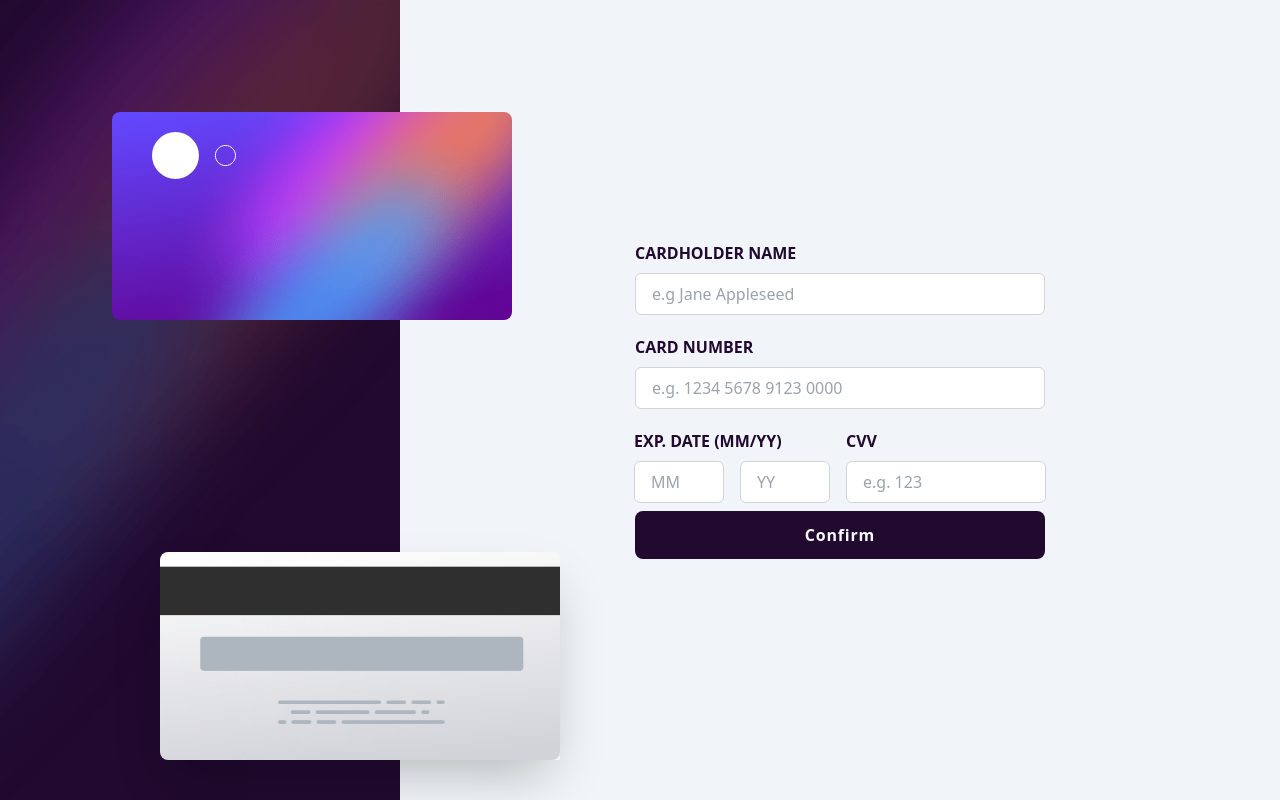
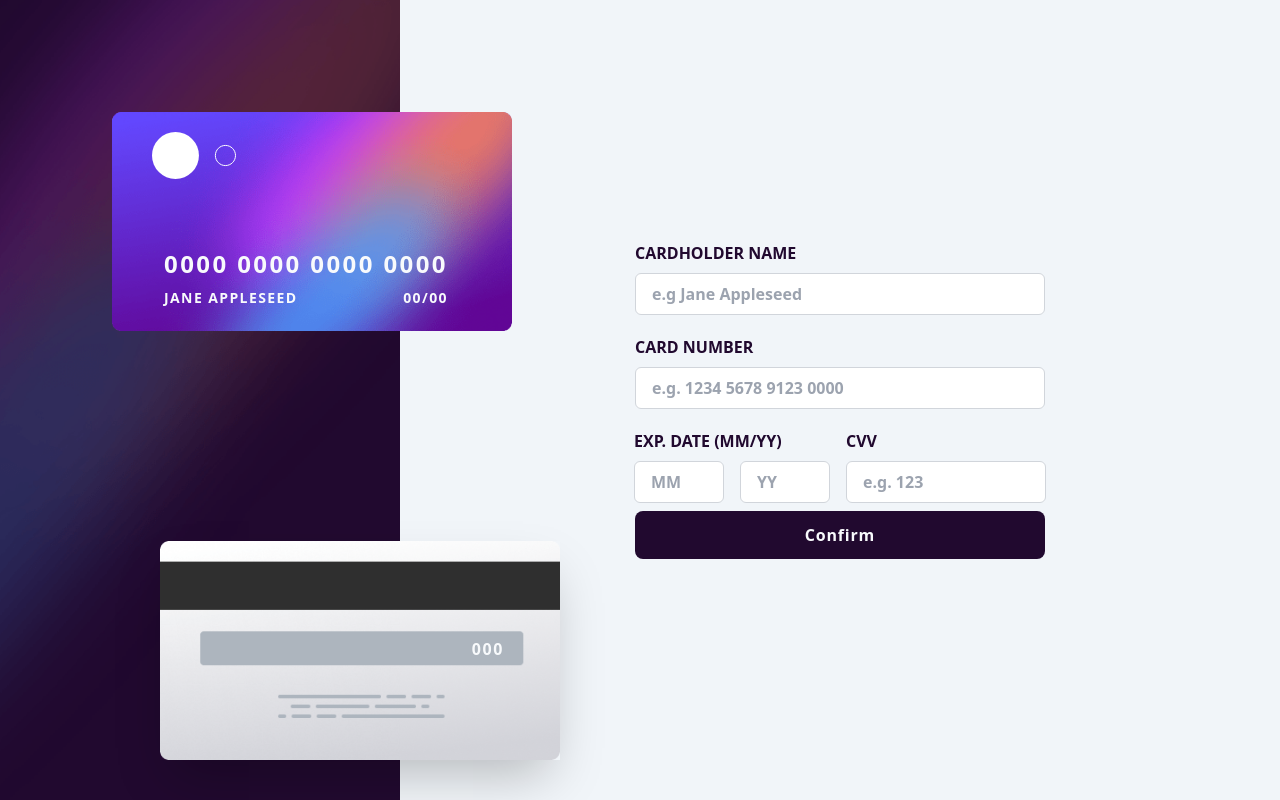
Before and after one commit to Guidotss/interactive-card, a Next.js app: page / in a window 1280 px wide. Built offline with nearby package versions, Linux system fonts and the light colour scheme.

Commit message:
Agregando manejo de formulario con react-hook-form y validando campos

```diff
--- a/package.json
+++ b/package.json
@@ -20,6 +20,7 @@
     "postcss": "8.4.24",
     "react": "18.2.0",
     "react-dom": "18.2.0",
+    "react-hook-form": "^7.44.3",
     "tailwindcss": "3.3.2",
     "typescript": "5.1.3"
   }
--- a/src/app/page.tsx
+++ b/src/app/page.tsx
@@ -1,12 +1,10 @@
 import { CardBack, CardFront, NewCardForm } from "@/components";
 import Image from "next/image";
-
 
 export default function Home() {
   return (
     <main className="flex items-center bg-slate-100">
       <div>
-
         <Image
           className="h-screen sm:w-[400px] object-cover"
           src="/images/bg-main-desktop.png"
@@ -15,15 +13,15 @@ export default function Home() {
           height={500}
         />
       </div>
-      <div className="absolute z-10 left-44 top-52 sm:top-28 sm:left-28">
-        <CardFront/>
+      <div className="absolute z-10 2xl:left-44 2xl:top-56 sm:top-28 sm:left-28">
+        <CardFront />
       </div>
-      <div className="absolute z-10 left-72 bottom-40 sm:bottom-10 sm:left-40 shadow-2xl">
-        <CardBack/>
+      <div className="absolute z-10 2xl:left-72 2xl:bottom-56 sm:bottom-10 sm:left-40 shadow-2xl">
+        <CardBack />
       </div>
       <div className="flex-1">
-        <NewCardForm/>
+        <NewCardForm />
       </div>
     </main>
-  )
+  );
 }
--- a/src/components/CardBack.tsx
+++ b/src/components/CardBack.tsx
@@ -1,13 +1,27 @@
+'use client'
+import { CardContext } from "@/context"
 import Image from "next/image"
+import { useContext } from "react"
 
 export const CardBack = () => {
+  const { cvv } = useContext(CardContext);
   return (
+    <div>
       <Image
-        className="sm:w-[400px] h-52 sm:rounded-lg object-cover"
+          className="sm:w-[400px] sm:rounded-lg object-cover w-full"
           src="/images/bg-card-back.png"
           alt="Picture of the author"
           width={500}
           height={500}
       />
+      <div className="absolute top-24 right-14">
+        <span className="text-md font-semibold text-slate-50 tracking-widest">
+          {
+            cvv.length === 0 && "000"
+          }
+          { cvv }
+        </span>
+      </div>
+    </div>
   )
 }
--- a/src/components/CardFront.tsx
+++ b/src/components/CardFront.tsx
@@ -6,42 +6,53 @@ import { useContext } from "react";
 import { CardContext } from "@/context";
 
 export const CardFront = () => {
-  const { cardName, cardNumber, cvv, expDate } = useContext(CardContext);
-  console.log({
-    cardName,
-    cardNumber,
-    cvv,
-    expDate,
-  });
+  const { cardName, cardNumber,expMonth, expYear } = useContext(CardContext);
 
   return (
-    <div>
+    <div className="w-full">
       <div className="absolute mt-5 ml-10">
         <CardLogo />
       </div>
       <Image
-        className="object-cover sm:w-[400px] h-52 sm:rounded-lg"
+        className="object-cover sm:w-[400px] sm:rounded-lg w-full"
         src="/images/bg-card-front.png"
         alt="Picture of the author"
         width={500}
         height={500}
       />
-      <div className="absolute mt-10 ml-10 text-slate-50 top-40 text-2xl font-semibold tracking-widest sm:top-32 sm:mt-2">
-        <span>
-          {cardNumber.split("").map((char, index) => {
-            if(index === 0) {
-              return "0000 0000 0000 0000" - char.length;
+      <div className="ml-3 w-full">
+        <div className="absolute mt-5 ml-10 top-32 text-2xl sm:top-32 sm:mt-2 w-full">
+          <span className="text-slate-50 text-2xl font-semibold tracking-widest">
+            {cardNumber.length === 0 && "0000 0000 0000 0000"}
+            {cardNumber.split("").map((char, index) => {
+              if(index < 4) {
+                return char;
+              }
+              if(index % 4 === 0) {
+                return `${char} `;
+              }
+              return char;
+            })}
+          </span>
+        </div>
+        <div className="absolute top-44 ml-10 flex justify-between w-3/4">
+          <span className="text-slate-50 text-sm font-semibold tracking-widest">
+            { cardName.length === 0 && "JANE APPLESEED"}
+            { cardName }
+          </span>
+          <span className="text-slate-50 text-sm font-semibold tracking-widest mr-4">
+            { expMonth.length === 0 && "00" }
+            {
+              expMonth.length === 1 && "0" + expMonth
             }
-            if (index < 4) {
-              return char;
+            {
+              expMonth.length === 2 && expMonth
             }
-            if (index % 4 === 0) {
-              return " " + char;
-            }
-
-          }).join("")}
-
-        </span>
+            /
+            { expYear.length === 0 && "00" }
+            { expYear }
+          </span>
+        </div>
       </div>
     </div>
   );
--- a/src/components/NewCardForm.tsx
+++ b/src/components/NewCardForm.tsx
@@ -1,69 +1,126 @@
 "use client";
+import { CardContext } from "@/context";
+import { useContext } from "react";
+import { useForm } from "react-hook-form";
 
-import { CardContext } from "@/context";
-import { useNewUser } from "@/hooks";
-import { useContext } from "react";
+interface IFormInput {
+  cardName: string;
+  cardNumber: string;
+  expMonth: string;
+  expYear: string;
+  cvv: string;
+}
 
 export const NewCardForm = () => {
   const {
     cardName,
     cardNumber,
-    expDate,
+    expMonth,
+    expYear,
     cvv,
     setCardName,
     setCardNumber,
-    setExpDate,
+    setExpMonth,
+    setExpYear,
+    setCvv,
   } = useContext(CardContext);
+
+  const {
+    handleSubmit,
+    register,
+    formState: { errors },
+  } = useForm<IFormInput>();
+
+  const onSubmit = (data: IFormInput) => {
+    console.log(data);
+  };
 
   return (
     <div className="flex flex-col items-center justify-center">
-      <form className="w-3/4 flex flex-col items-center justify-center">
-        <div>
+      <form
+        className="w-3/4 flex flex-col items-center justify-center"
+        onSubmit={handleSubmit(onSubmit)}
+      >
+        <div className="flex flex-col">
           <p className="ml-2 font-semibold text-deep_violet">CARDHOLDER NAME</p>
           <input
-            className="border border-gray-300 rounded-md p-2 px-4 m-2 w-[410px]"
+            className="border border-gray-300 rounded-md p-2 px-4 m-2 w-[410px] font-semibold text-deep_violet"
             placeholder="e.g Jane Appleseed"
             value={cardName}
+            {...register("cardName", { required: true })}
             onChange={(e) => setCardName(e.target.value)}
           />
+          {errors.cardName && (
+            <span className="text-red-500 ml-2 font-semibold">
+              This field is required!
+            </span>
+          )}
         </div>
 
-        <div className="mt-3 mb-3">
+        <div className="mt-3 mb-3 flex flex-col">
           <p className="ml-2 font-semibold text-deep_violet">CARD NUMBER</p>
           <input
-            className="border border-gray-300 rounded-md px-4 p-2 m-2 w-[410px]"
+            className="border border-gray-300 rounded-md px-4 p-2 m-2 w-[410px] font-semibold text-deep_violet"
             placeholder="e.g. 1234 5678 9123 0000"
             value={cardNumber}
+            {...register("cardNumber", { required: true })}
             onChange={(e) => setCardNumber(e.target.value)}
           />
+          {errors.cardNumber && (
+            <span className="text-red-500 ml-2 font-semibold">
+              This field is required!
+            </span>
+          )}
         </div>
 
         <div className="flex">
-          <div>
+          <div className="flex flex-col">
             <p className="ml-2 font-semibold text-deep_violet">
               EXP. DATE (MM/YY)
             </p>
+            <div className="flex">
               <input
-              className="border border-gray-300 rounded-md p-2 px-4 m-2 w-[90px]"
+                className="border border-gray-300 rounded-md p-2 px-4 m-2 w-[90px] font-semibold text-deep_violet"
                 placeholder="MM"
-              value={expDate}
-              onChange={(e) => setExpDate(e.target.value)}
+                value={expMonth}
+                {...register("expMonth", { required: true })}
+                onChange={(e) => setExpMonth(e.target.value)}
               />
+
               <input
-              className="border border-gray-300 rounded-md p-2 px-4 m-2 w-[90px]"
+                className="border border-gray-300 rounded-md p-2 px-4 m-2 w-[90px] font-semibold text-deep_violet"
                 placeholder="YY"
-              value={expDate}
-              onChange={(e) => setExpDate(e.target.value)}
+                value={expYear}
+                {...register("expYear", { required: true })}
+                onChange={(e) => setExpYear(e.target.value)}
               />
             </div>
-          <div>
+            {(errors.expMonth || errors.expYear) && (
+              <span className="text-red-500 ml-2 font-semibold mb-1">
+                Cannot be blank!
+              </span>
+            )}
+          </div>
+          <div className="flex flex-col">
             <p className="ml-2 font-semibold text-deep_violet">CVV</p>
             <input
-              className="border border-gray-300 rounded-md p-2 px-4 m-2 w-[200px]"
+              className="border border-gray-300 rounded-md p-2 px-4 m-2 w-[200px] font-semibold text-deep_violet"
               placeholder="e.g. 123"
               value={cvv}
-              onChange={(e) => setExpDate(e.target.value)}
+              {
+                ...register("cvv", {
+                  required: true,
+                  minLength: 3,
+                  maxLength: 3,
+                })
+              }
+              onChange={(e) => setCvv(e.target.value)}
             />
+            {errors.cvv && (
+              <span className="text-red-500 ml-2 font-semibold">
+                This field is required!
+              </span>
+            )}
           </div>
         </div>
         <button className="bg-deep_violet w-[410px] p-2 py-3 rounded-lg hover:opacity-[0.9] transition-all">
--- a/src/context/CardContext.tsx
+++ b/src/context/CardContext.tsx
@@ -3,12 +3,14 @@ import { createContext } from 'react';
 interface CardContextProps {
     cardNumber: string;
     cardName: string;
-    expDate: string;
+    expMonth: string;
+    expYear: string;
     cvv: string;
 
     setCardNumber: (cardNumber: string) => void;
     setCardName: (cardName: string) => void;
-    setExpDate: (expDate: string) => void;
+    setExpMonth: (expMonth: string) => void;
+    setExpYear: (expYear: string) => void;
     setCvv: (cvv: string) => void;
 }
 
--- a/src/context/cardReducer.ts
+++ b/src/context/cardReducer.ts
@@ -4,7 +4,9 @@ type CardActionType =
   | { type: "[Card] - SET_NAME"; payload: string }
   | { type: "[Card] - SET_CARD_NUMBER"; payload: string }
   | { type: "[Card] - SET_EXP_DATE"; payload: string }
-  | { type: "[Card] - SET_CVV"; payload: string };
+  | { type: "[Card] - SET_CVV"; payload: string }
+  | { type: "[Card] - SET_EXP_MONTH"; payload: string }
+  | { type: "[Card] - SET_EXP_YEAR"; payload: string };
 
 export const cardReducer = (
   state: CardState,
@@ -23,16 +25,23 @@ export const cardReducer = (
         cardNumber: action.payload,
       };
 
-    case "[Card] - SET_EXP_DATE":
-      return {
-        ...state,
-        expDate: action.payload,
-      };
     case "[Card] - SET_CVV":
       return {
         ...state,
         cvv: action.payload,
       };
+
+    case "[Card] - SET_EXP_MONTH":
+      return {
+        ...state,
+        expMonth: action.payload,
+      };
+
+    case "[Card] - SET_EXP_YEAR":
+      return {
+        ...state,
+        expYear: action.payload,
+      };
     default:
       return state;
   }
--- a/src/hooks/index.ts
+++ /dev/null
@@ -1 +0,0 @@
-export * from './useNewUser';
```
Also changed, not shown: src/context/CardProvider.tsx (+22 -8 lines), src/hooks/useNewUser.ts (deleted, +0 -36 lines), 1 other file (tests, documents, lock files or other folders). Lines whose indentation alone changed are shown as unchanged.
